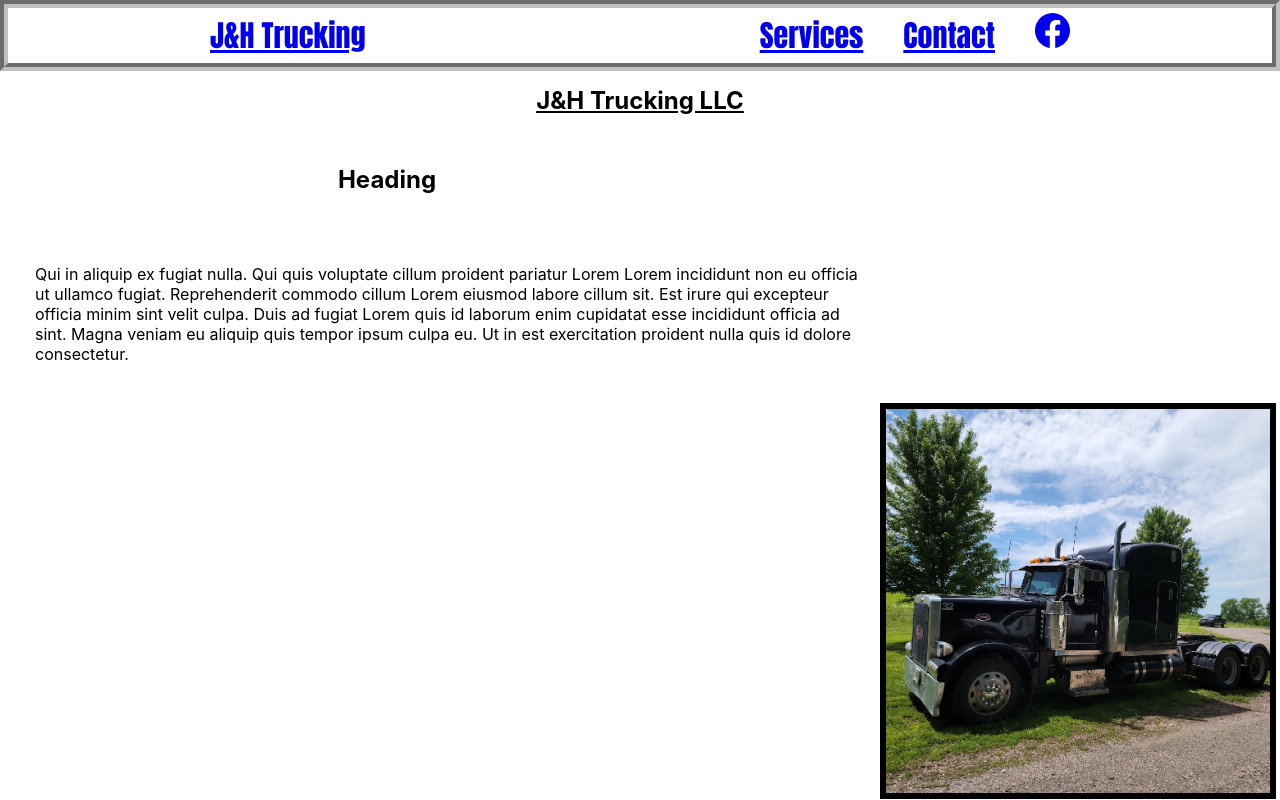
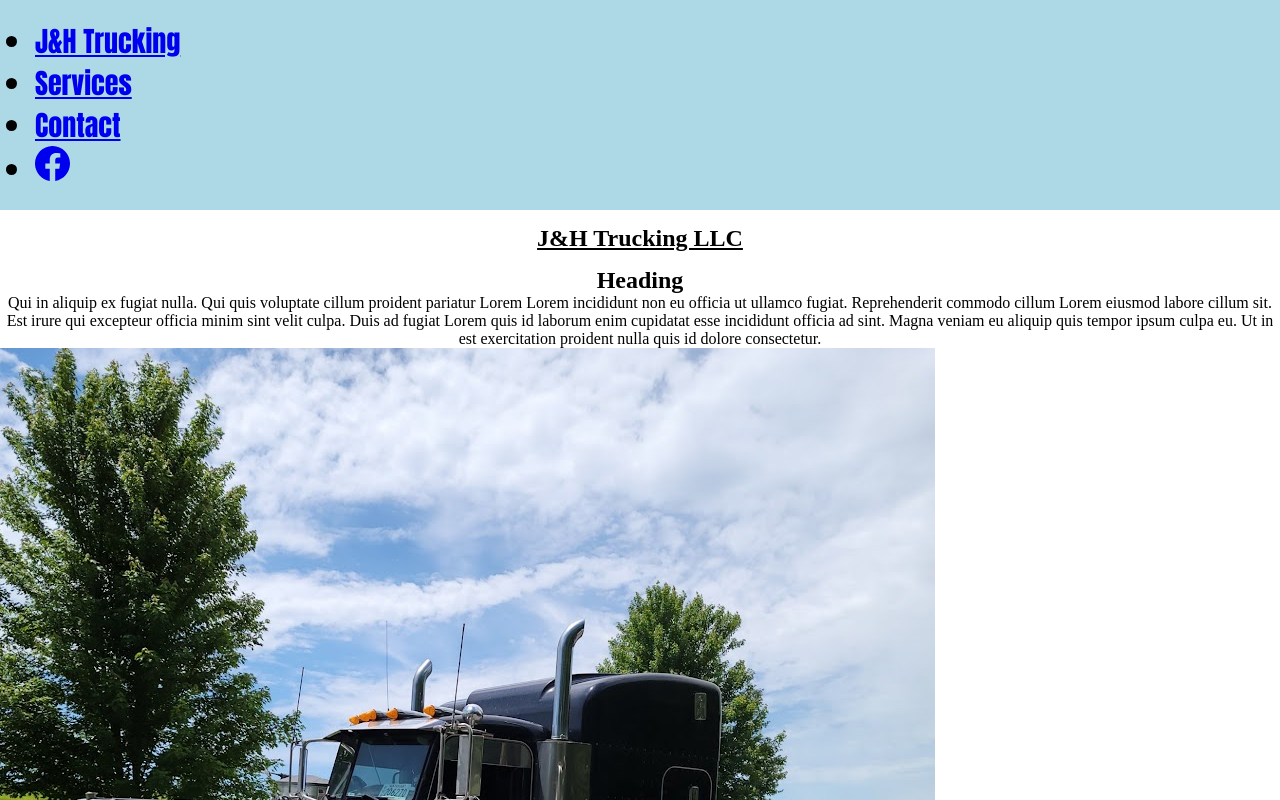
Before and after one commit to brycelarkin13/J-H-Trucking, a React (Create React App) app: page / in a window 1280 px wide. Shown: the top 800 px of the page. Built offline with nearby package versions, Linux system fonts and the light colour scheme.

Commit message:
css flexbox for navbar and services page, along with images to services

```diff
--- a/src/App.css
+++ b/src/App.css
@@ -1,51 +1,45 @@
+:root {
+  --primary-color: white;
+}
+
 * {
   padding: 0;
   margin: 0;
+  box-sizing: border-box;
 }
 
 .navHeader {
-  padding: 5px;
-  background-color: white;
-  border: 8px groove silver;
+  padding: 20px 35px;
+  background-color: lightblue;
+  display: flex;
+  justify-content: space-between;
 }
 
-.navTitle {
-  color: coral;
-  font-size: 30px;
+.navContainer {
+  color: black;
+  font-size: 28px;
   font-family: Impact, Haettenschweiler, 'Arial Narrow Bold', sans-serif;
-  display: flex;
-  align-items: center;
-  justify-content: space-around;
+
 }
 
 /* NavBar links */
-.navBar {
+ /* .navLinks {
   color: white;
-  display: inherit;
-  align-items: center;
-  gap: 2.5rem;
-  padding: 1;
+  display: flex;
+  justify-content: space-around;
 }
 
 .navTitle a:hover{
   background-color: white;
   color: black;
   text-decoration: underline;
-}
+} */
 
 /* Home page styling */
-/* .homeUni {
 
-} */
 
 .truckImg {
-  padding: 5px;
-  border: 1px solid black;
-  margin: 4px;
-  width: 30%;
-  background-color: black;
-  float: right;
-  overflow: auto;
+  align-items: stretch;
 }
 
 .homeTitle {
@@ -58,17 +52,10 @@
 
 .homeHeading {
   text-align: center;
-  float: left;
-  padding: 35px;
-  width: 55%;
-  overflow: auto;
 }
 
 .homeInfo {
-  padding: 35px;
-  float: left;
-  width: 65%;
-  overflow: auto;
+  text-align: center;
 }
 
 /* Services section styling */
@@ -78,9 +65,43 @@
   color: black;
 }
 
-.contactBody {
+.servicesH1 {
+  color: rebeccapurple;
+  font-size: 45px;
+  text-decoration: underline;
+}
+
+.servicesH3 {
+  color: rebeccapurple;
+}
+
+
+/* Contact sytling */
+.contactHeading {
   text-align: center;
+  padding: 2rem;
+  border-bottom: .2rem solid blue;
+  margin: auto;
 }
+
+.contactH2 {
+  color: blueviolet;
+  padding: 1rem;
+  display: flex;
+}
+
+.contactH3 {
+  display: inline-flex;
+  justify-content: space-between;
+}
+
+/* Utilities */
+.flex-row {
+  display: flex;
+  justify-content: center;
+}
+
+
 
 /* helpers */
 .textLeft {
--- a/src/components/Contact/index.js
+++ b/src/components/Contact/index.js
@@ -3,7 +3,14 @@ import React from "react";
 function Contact() {
     return(
         <body className="contactBody">
-            <h1>Contact</h1>
+            <h1 className="contactHeading">For Business Inquiries</h1>
+            <div className="flex-row">
+            <h2 className="contactH2">Jordan Larkin</h2>
+            </div>
+            <div>
+            <h3 className="contactH3">Cell Phone</h3>
+            </div>
+
         </body>
     )
 };
--- a/src/components/Home/index.js
+++ b/src/components/Home/index.js
@@ -1,14 +1,17 @@
-import React from "react";
+import React from 'react';
 import truck from '../../assets/photos/truck.jpg';
+
 
 function Home() {
     return(
-        <section
-        className="homeUni">
+        <section>
             <h1 className="homeTitle">J&H Trucking LLC</h1>
             <h2 className="homeHeading">Heading</h2>
-            <p className="homeInfo">Qui in aliquip ex fugiat nulla. Qui quis voluptate cillum proident pariatur Lorem Lorem incididunt non eu officia ut ullamco fugiat. Reprehenderit commodo cillum Lorem eiusmod labore cillum sit. Est irure qui excepteur officia minim sint velit culpa. Duis ad fugiat Lorem quis id laborum enim cupidatat esse incididunt officia ad sint. Magna veniam eu aliquip quis tempor ipsum culpa eu. Ut in est exercitation proident nulla quis id dolore consectetur.</p>
+            <p className="homeInfo">Qui in aliquip ex fugiat nulla. Qui quis voluptate cillum proident pariatur Lorem Lorem incididunt non eu officia ut ullamco fugiat. Reprehenderit commodo cillum Lorem eiusmod labore cillum sit. Est irure qui excepteur officia minim sint velit culpa. Duis ad fugiat Lorem quis id laborum enim cupidatat esse incididunt officia ad sint. Magna veniam eu aliquip quis tempor ipsum culpa eu. Ut in est exercitation proident nulla quis id dolore consectetur.
+            </p>
             <img className="truckImg" src={truck} alt='truck'/>
+
+
         </section>
     )
 };
--- a/src/components/Nav/index.js
+++ b/src/components/Nav/index.js
@@ -4,9 +4,11 @@ import { Link } from 'react-router-dom';
 function Nav() {
     return(
         <header className='navHeader'>
-            <nav className='navTitle'>
-                <Link to='/'> J&H Trucking</Link>
-                <ul className='navBar'>
+            <nav className='navContainer'>
+                <ul>
+                    <li>
+                        <Link to='/'> J&H Trucking</Link>
+                    </li>
                     <li>
                         <Link to='/services'>Services</Link>
                     </li>
--- a/src/components/Services/index.js
+++ b/src/components/Services/index.js
@@ -1,13 +1,15 @@
 import React from 'react';
+import truckandtrailer from '../../../src/assets/photos/truckandtrailer.jpg';
 
 
 function Services() {
   return (
     <body className='servicesMain'>
-      <h1>Services</h1>
-      <h3>
+      <h1 className='servicesH1'>Services We Offer</h1>
+      <h3 className='servicesH3'>
         Consectetur velit pariatur ipsum do enim nostrud ex anim ea et. Lorem dolor elit Lorem nulla tempor culpa veniam eiusmod duis Lorem veniam. Amet magna elit quis in et in consequat occaecat.
       </h3>
+      <img src={truckandtrailer} alt='truck and trailer'></img>
     </body>
   );
 }
--- a/src/index.css
+++ /dev/null
@@ -1,13 +0,0 @@
-body {
-  margin: 0;
-  font-family: -apple-system, BlinkMacSystemFont, 'Segoe UI', 'Roboto', 'Oxygen',
-    'Ubuntu', 'Cantarell', 'Fira Sans', 'Droid Sans', 'Helvetica Neue',
-    sans-serif;
-  -webkit-font-smoothing: antialiased;
-  -moz-osx-font-smoothing: grayscale;
-}
-
-code {
-  font-family: source-code-pro, Menlo, Monaco, Consolas, 'Courier New',
-    monospace;
-}
--- a/src/index.js
+++ b/src/index.js
@@ -1,6 +1,5 @@
 import React from 'react';
 import ReactDOM from 'react-dom/client';
-import './index.css';
 import App from './App';
 import reportWebVitals from './reportWebVitals';
 import { BrowserRouter } from 'react-router-dom';
```
Also changed, not shown: 1 other file (tests, documents, lock files or other folders).
